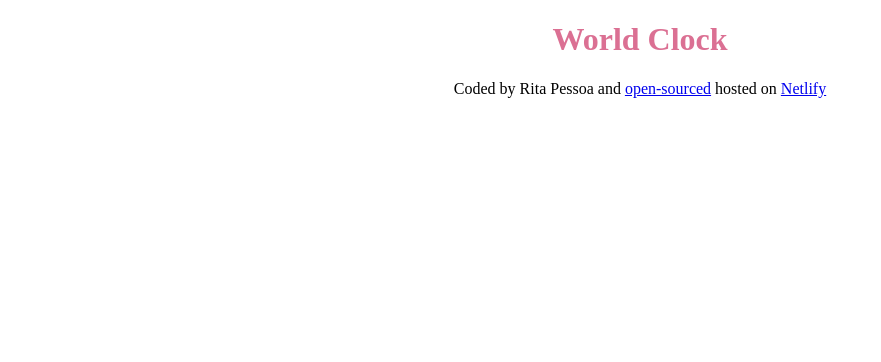
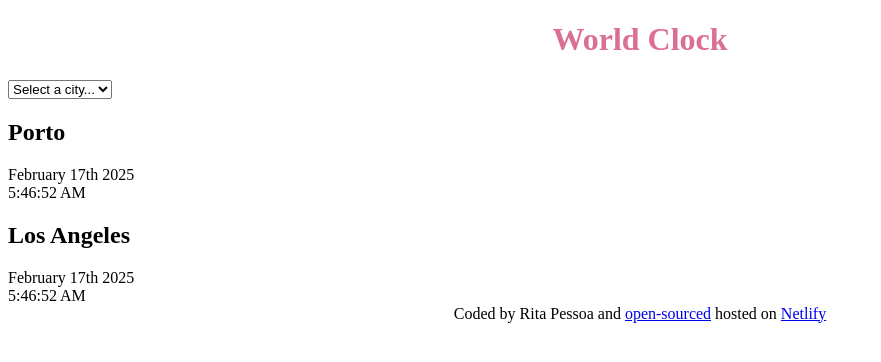
Before and after one commit to ritapessoa01/world-clock, a plain HTML site: page index.html in a window 1280 px wide. Shown: the whole page, without its empty margins (0-881 px from the left). Drawn offline with Linux system fonts and the light colour scheme.

Commit message:
Added basic HTML

```diff
--- a/index.html
+++ b/index.html
@@ -7,7 +7,29 @@
     <link rel="stylesheet" href="src/style.css" />
   </head>
   <body>
+    <div class="box">
       <h1>World Clock</h1>
+
+      <select name="" id="">
+        <option value="">Select a city...</option>
+        <option value="lisbon">Lisbon</option>
+        <option value="madrid">Madrid</option>
+        <option value="london">London</option>
+        <option value="paris">Paris</option>
+      </select>
+
+      <div class="city">
+        <h2>Porto</h2>
+        <div class="date">February 17th 2025</div>
+        <div class="time">5:46:52 AM</div>
+      </div>
+
+      <div class="city">
+        <h2>Los Angeles</h2>
+        <div class="date">February 17th 2025</div>
+        <div class="time">5:46:52 AM</div>
+      </div>
+
       <footer>
         Coded by Rita Pessoa and
         <a href="https://github.com/ritapessoa01/world-clock" target="_blank"
@@ -18,6 +40,7 @@
           >Netlify</a
         >
       </footer>
+    </div>
     <script src="src/index.js"></script>
   </body>
 </html>
```
Lines whose indentation alone changed are shown as unchanged.
